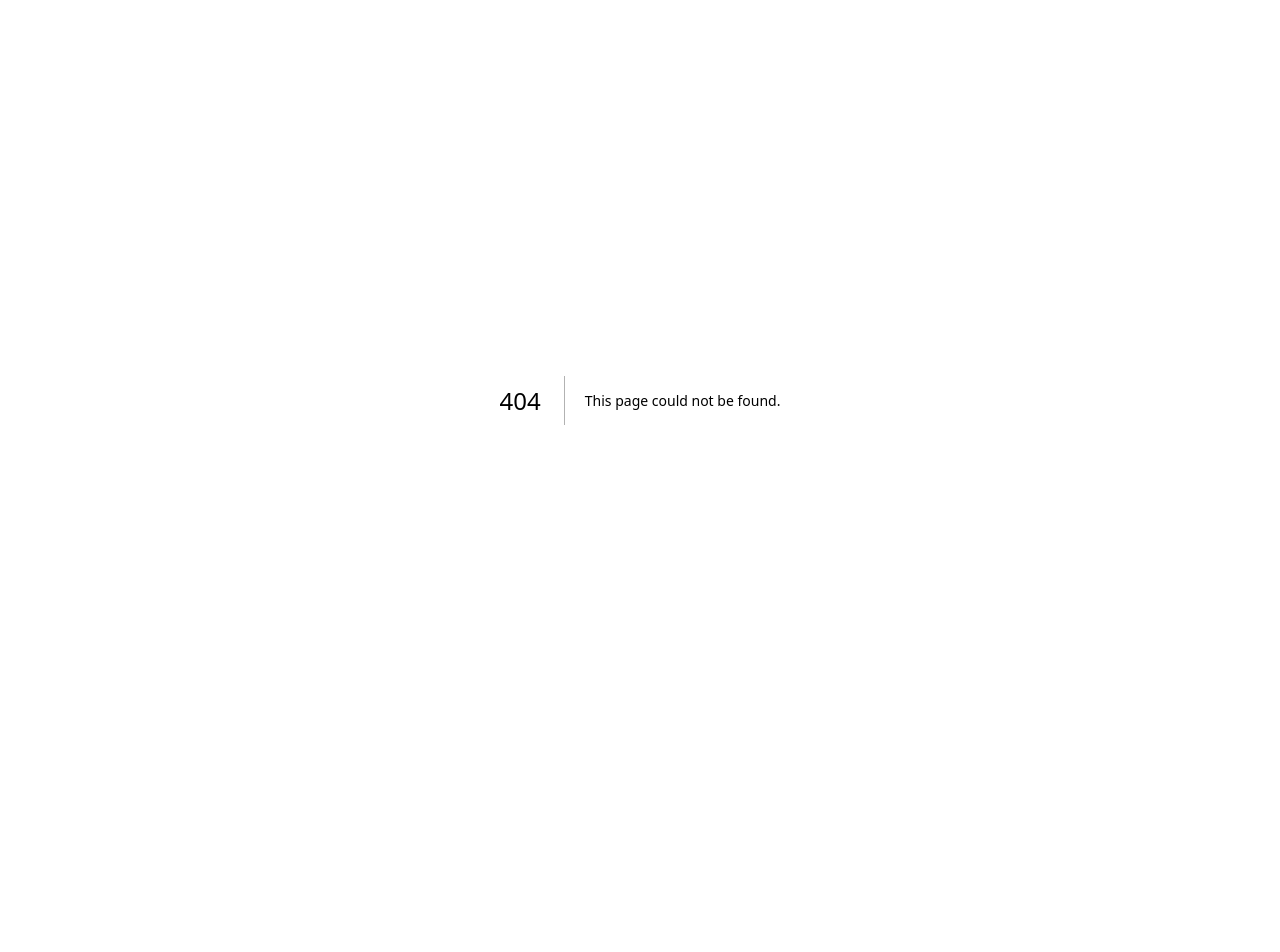
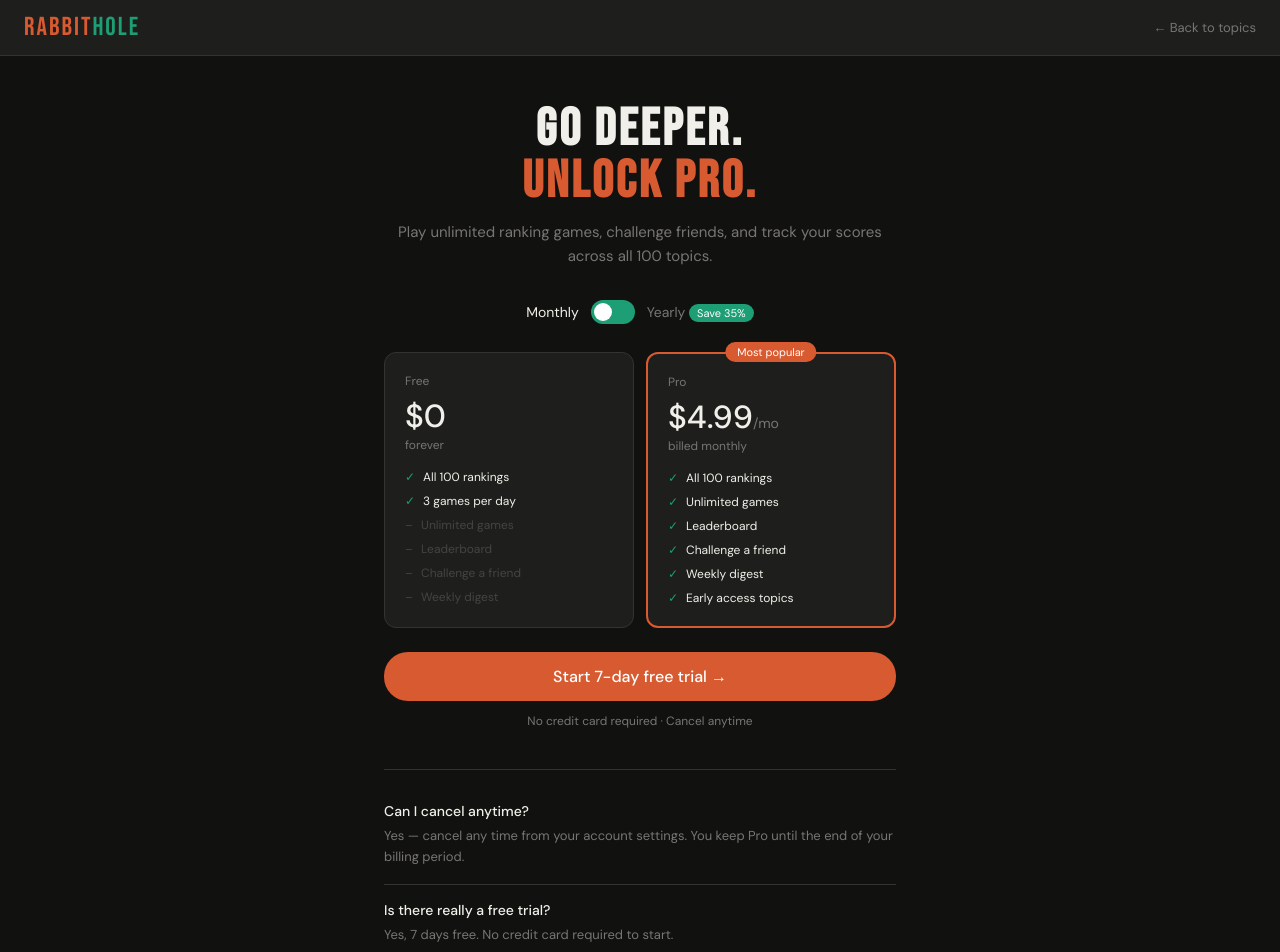
Before and after one commit to drewpotts82-star/Rabbithole, a Next.js app: page /pro in a window 1280 px wide. Before the commit this address had no page. Shown: the top 952 px of the page. Before the commit the page ends 800 px from the top, so only its background shows below. Built offline with nearby package versions, Linux system fonts and the light colour scheme.

Commit message:
add stripe checkout pages

```diff
--- /dev/null
+++ b/pages/api/checkout.js
@@ -0,0 +1,27 @@
+import Stripe from 'stripe';
+
+const stripe = new Stripe(process.env.STRIPE_SECRET_KEY);
+
+export default async function handler(req, res) {
+  if (req.method !== 'POST') return res.status(405).end();
+
+  try {
+    const session = await stripe.checkout.sessions.create({
+      mode: 'subscription',
+      payment_method_types: ['card'],
+      line_items: [
+        {
+          price: 'price_1TGrgjRku0OrNepKKYQIcc6r',
+          quantity: 1,
+        },
+      ],
+      success_url: `${req.headers.origin}/pro/success`,
+      cancel_url: `${req.headers.origin}/pro`,
+    });
+
+    res.status(200).json({ url: session.url });
+  } catch (err) {
+    console.error(err);
+    res.status(500).json({ error: err.message });
+  }
+}
--- /dev/null
+++ b/pages/pro.js
@@ -0,0 +1,122 @@
+import { useState } from 'react';
+import Head from 'next/head';
+import Link from 'next/link';
+
+export default function ProPage() {
+  const [loading, setLoading] = useState(false);
+  const [yearly, setYearly] = useState(false);
+
+  const handleCheckout = async () => {
+    setLoading(true);
+    const res = await fetch('/api/checkout', { method: 'POST' });
+    const data = await res.json();
+    if (data.url) window.location.href = data.url;
+    else setLoading(false);
+  };
+
+  return (
+    <div style={{ background: '#111110', minHeight: '100vh', color: '#f0efe9', fontFamily: 'DM Sans, sans-serif' }}>
+      <Head>
+        <title>RabbitHole Pro — Unlimited Games & Leaderboards</title>
+        <link href="https://fonts.googleapis.com/css2?family=Bebas+Neue&family=DM+Sans:wght@400;500&display=swap" rel="stylesheet" />
+      </Head>
+
+      <nav style={{ display: 'flex', alignItems: 'center', justifyContent: 'space-between', padding: '12px 24px', background: '#1e1e1c', borderBottom: '1px solid #333331', position: 'sticky', top: 0, zIndex: 50 }}>
+        <Link href="/" style={{ fontFamily: 'Bebas Neue, sans-serif', fontSize: '26px', letterSpacing: '2px', color: '#D85A30', textDecoration: 'none' }}>
+          RABBIT<span style={{ color: '#1D9E75' }}>HOLE</span>
+        </Link>
+        <Link href="/" style={{ fontSize: '13px', color: '#777672', textDecoration: 'none' }}>← Back to topics</Link>
+      </nav>
+
+      <div style={{ maxWidth: '560px', margin: '0 auto', padding: '48px 24px' }}>
+
+        <div style={{ textAlign: 'center', marginBottom: '32px' }}>
+          <h1 style={{ fontFamily: 'Bebas Neue, sans-serif', fontSize: '52px', letterSpacing: '3px', lineHeight: 1, marginBottom: '12px' }}>
+            GO DEEPER.<br /><span style={{ color: '#D85A30' }}>UNLOCK PRO.</span>
+          </h1>
+          <p style={{ fontSize: '15px', color: '#777672', lineHeight: 1.6 }}>
+            Play unlimited ranking games, challenge friends, and track your scores across all 100 topics.
+          </p>
+        </div>
+
+        <div style={{ display: 'flex', alignItems: 'center', justifyContent: 'center', gap: '12px', marginBottom: '28px' }}>
+          <span style={{ fontSize: '14px', color: yearly ? '#777672' : '#f0efe9' }}>Monthly</span>
+          <div
+            onClick={() => setYearly(!yearly)}
+            style={{ width: '44px', height: '24px', background: '#1D9E75', borderRadius: '12px', position: 'relative', cursor: 'pointer' }}
+          >
+            <div style={{ width: '18px', height: '18px', background: '#fff', borderRadius: '50%', position: 'absolute', top: '3px', left: yearly ? '23px' : '3px', transition: 'left 0.2s' }} />
+          </div>
+          <span style={{ fontSize: '14px', color: yearly ? '#f0efe9' : '#777672' }}>
+            Yearly <span style={{ background: '#1D9E75', color: '#fff', fontSize: '11px', padding: '2px 8px', borderRadius: '10px' }}>Save 35%</span>
+          </span>
+        </div>
+
+        <div style={{ display: 'grid', gridTemplateColumns: '1fr 1fr', gap: '12px', marginBottom: '24px' }}>
+          <div style={{ background: '#1e1e1c', border: '1px solid #333331', borderRadius: '12px', padding: '20px' }}>
+            <div style={{ fontSize: '12px', color: '#777672', marginBottom: '6px' }}>Free</div>
+            <div style={{ fontSize: '32px', fontWeight: '500' }}>$0</div>
+            <div style={{ fontSize: '12px', color: '#777672', marginBottom: '16px' }}>forever</div>
+            <div style={{ display: 'flex', flexDirection: 'column', gap: '8px' }}>
+              {['All 100 rankings', '3 games per day'].map(f => (
+                <div key={f} style={{ display: 'flex', gap: '8px', alignItems: 'center', fontSize: '12px', color: '#f0efe9' }}>
+                  <span style={{ color: '#1D9E75' }}>✓</span>{f}
+                </div>
+              ))}
+              {['Unlimited games', 'Leaderboard', 'Challenge a friend', 'Weekly digest'].map(f => (
+                <div key={f} style={{ display: 'flex', gap: '8px', alignItems: 'center', fontSize: '12px', color: '#444441' }}>
+                  <span>–</span>{f}
+                </div>
+              ))}
+            </div>
+          </div>
+
+          <div style={{ background: '#1e1e1c', border: '2px solid #D85A30', borderRadius: '12px', padding: '20px', position: 'relative' }}>
+            <div style={{ position: 'absolute', top: '-12px', left: '50%', transform: 'translateX(-50%)', background: '#D85A30', color: '#fff', fontSize: '11px', padding: '3px 12px', borderRadius: '10px', whiteSpace: 'nowrap' }}>Most popular</div>
+            <div style={{ fontSize: '12px', color: '#777672', marginBottom: '6px' }}>Pro</div>
+            <div style={{ fontSize: '32px', fontWeight: '500' }}>{yearly ? '$3.25' : '$4.99'}<span style={{ fontSize: '14px', fontWeight: '400', color: '#777672' }}>/mo</span></div>
+            <div style={{ fontSize: '12px', color: '#777672', marginBottom: '16px' }}>{yearly ? 'billed $39/year' : 'billed monthly'}</div>
+            <div style={{ display: 'flex', flexDirection: 'column', gap: '8px' }}>
+              {['All 100 rankings', 'Unlimited games', 'Leaderboard', 'Challenge a friend', 'Weekly digest', 'Early access topics'].map(f => (
+                <div key={f} style={{ display: 'flex', gap: '8px', alignItems: 'center', fontSize: '12px', color: '#f0efe9' }}>
+                  <span style={{ color: '#1D9E75' }}>✓</span>{f}
+                </div>
+              ))}
+            </div>
+          </div>
+        </div>
+
+        <button
+          onClick={handleCheckout}
+          disabled={loading}
+          style={{ width: '100%', padding: '14px', background: loading ? '#444441' : '#D85A30', color: '#fff', border: 'none', borderRadius: '24px', fontSize: '16px', fontWeight: '500', cursor: loading ? 'default' : 'pointer', fontFamily: 'DM Sans, sans-serif', marginBottom: '12px' }}
+        >
+          {loading ? 'Loading...' : 'Start 7-day free trial →'}
+        </button>
+
+        <p style={{ textAlign: 'center', fontSize: '12px', color: '#777672' }}>
+          No credit card required · Cancel anytime
+        </p>
+
+        <div style={{ marginTop: '40px', borderTop: '1px solid #333331', paddingTop: '32px' }}>
+          {[
+            { q: 'Can I cancel anytime?', a: 'Yes — cancel any time from your account settings. You keep Pro until the end of your billing period.' },
+            { q: 'Is there really a free trial?', a: 'Yes, 7 days free. No credit card required to start.' },
+            { q: 'How often are new topics added?', a: 'Monthly. Pro members get access 2 weeks early and can vote on new topics.' },
+          ].map(({ q, a }) => (
+            <div key={q} style={{ marginBottom: '16px', paddingBottom: '16px', borderBottom: '1px solid #333331' }}>
+              <div style={{ fontSize: '14px', fontWeight: '500', marginBottom: '6px' }}>{q}</div>
+              <div style={{ fontSize: '13px', color: '#777672', lineHeight: 1.6 }}>{a}</div>
+            </div>
+          ))}
+        </div>
+
+      </div>
+
+      <footer style={{ borderTop: '1px solid #333331', padding: '24px', textAlign: 'center' }}>
+        <div style={{ fontFamily: 'Bebas Neue, sans-serif', fontSize: '22px', letterSpacing: '2px', color: '#D85A30', marginBottom: '6px' }}>RABBIT<span style={{ color: '#1D9E75' }}>HOLE</span></div>
+        <p style={{ fontSize: '11px', color: '#777672' }}>100 topics · 1,000 top videos · updated weekly</p>
+      </footer>
+    </div>
+  );
+}
--- /dev/null
+++ b/pages/pro/success.js
@@ -0,0 +1,26 @@
+import Head from 'next/head';
+import Link from 'next/link';
+
+export default function ProSuccess() {
+  return (
+    <div style={{ background: '#111110', minHeight: '100vh', color: '#f0efe9', fontFamily: 'DM Sans, sans-serif', display: 'flex', alignItems: 'center', justifyContent: 'center' }}>
+      <Head>
+        <title>Welcome to RabbitHole Pro!</title>
+        <link href="https://fonts.googleapis.com/css2?family=Bebas+Neue&family=DM+Sans:wght@400;500&display=swap" rel="stylesheet" />
+      </Head>
+
+      <div style={{ textAlign: 'center', padding: '24px', maxWidth: '480px' }}>
+        <div style={{ fontSize: '64px', marginBottom: '16px' }}>🐇</div>
+        <h1 style={{ fontFamily: 'Bebas Neue, sans-serif', fontSize: '48px', letterSpacing: '3px', color: '#1D9E75', marginBottom: '12px' }}>
+          WELCOME TO PRO!
+        </h1>
+        <p style={{ fontSize: '15px', color: '#777672', lineHeight: 1.6, marginBottom: '32px' }}>
+          You now have unlimited games, leaderboard access, and the ability to challenge friends across all 100 topics.
+        </p>
+        <Link href="/" style={{ display: 'inline-block', background: '#D85A30', color: '#fff', padding: '13px 32px', borderRadius: '24px', fontSize: '15px', fontWeight: '500', textDecoration: 'none' }}>
+          Start exploring →
+        </Link>
+      </div>
+    </div>
+  );
+}
```
